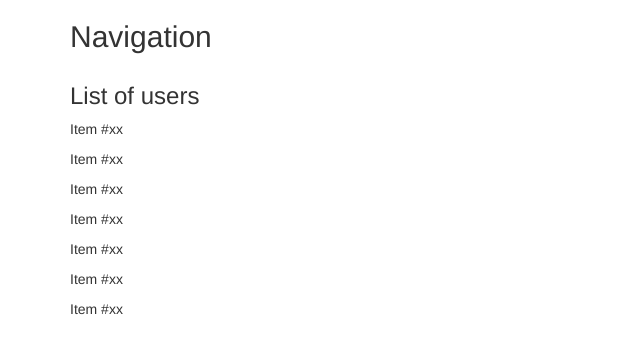
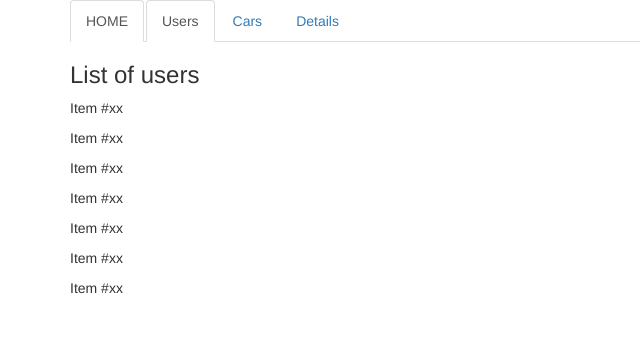
Before and after one commit to Dominik-Kosut/gasoline-btcmp, an Angular app: page /users in a window 1280 px wide. Shown: the top 354 px of the page, without its empty margins (0-640 px from the left). Built offline with nearby package versions, Linux system fonts and the light colour scheme.

Commit message:
Přidání nav baru + navigace car/user/detail

```diff
--- a/src/app/app.component.html
+++ b/src/app/app.component.html
@@ -1,7 +1,7 @@
 <div class="container">
   <div class="row">
     <div class="col-xs-12">
-      <h2>Navigation</h2>
+      <app-navigation></app-navigation>
     </div>
   </div>
   <div class="row">
--- a/src/app/app.module.ts
+++ b/src/app/app.module.ts
@@ -14,6 +14,7 @@ import { CarsComponent } from './cars/cars.component';
 import { DetailsComponent } from './details/details.component';
 import { FormsModule } from '@angular/forms';
 import { AppRoutingModule } from './app-routing.module';
+import { NavigationComponent } from './navigation/navigation.component';
 
 @NgModule({
   declarations: [
@@ -26,7 +27,8 @@ import { AppRoutingModule } from './app-routing.module';
     UserDetailComponent,
     UserEditComponent,
     CarsComponent,
-    DetailsComponent
+    DetailsComponent,
+    NavigationComponent
   ],
   imports: [
     HttpClientModule,
--- /dev/null
+++ b/src/app/navigation/navigation.component.html
@@ -0,0 +1,19 @@
+<ul class="nav nav-tabs">
+    <!--Mohu přidat ješte i [routerLinkActiveOptions]="{exact: true}" abych podchytil například jenom path "/" HOME-->
+    <li role="presentation"
+        routerLinkActive="active">
+        <a routerLink="">HOME</a>
+    </li>
+    <li role="presentation"
+        routerLinkActive="active">
+        <a routerLink="users">Users</a>
+    </li>
+    <li role="presentation"
+        routerLinkActive="active">
+        <a routerLink="cars">Cars</a>
+    </li>
+    <li role="presentation"
+    routerLinkActive="active">
+    <a routerLink="details">Details</a>
+</li>
+</ul>
--- /dev/null
+++ b/src/app/navigation/navigation.component.ts
@@ -0,0 +1,15 @@
+import { Component, OnInit } from '@angular/core';
+
+@Component({
+  selector: 'app-navigation',
+  templateUrl: './navigation.component.html',
+  styleUrls: ['./navigation.component.css']
+})
+export class NavigationComponent implements OnInit {
+
+  constructor() { }
+
+  ngOnInit(): void {
+  }
+
+}
```
Also changed, not shown: src/app/navigation/navigation.component.css (added), 1 other file (tests, documents, lock files or other folders).
